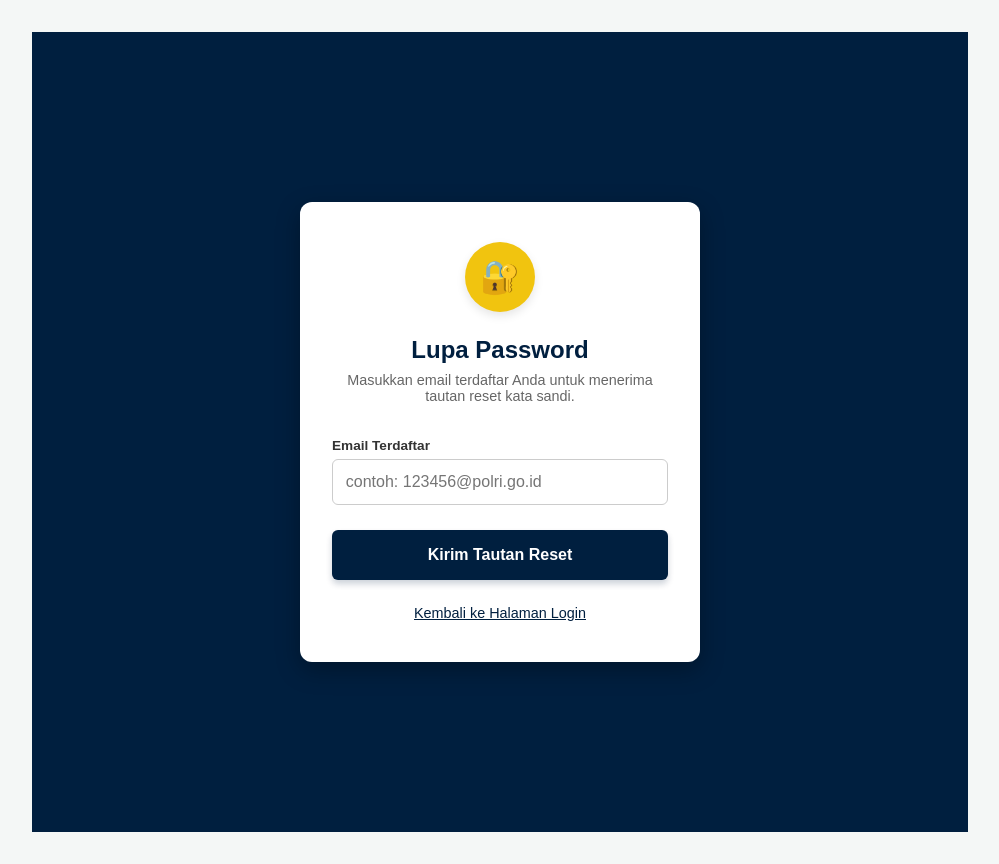
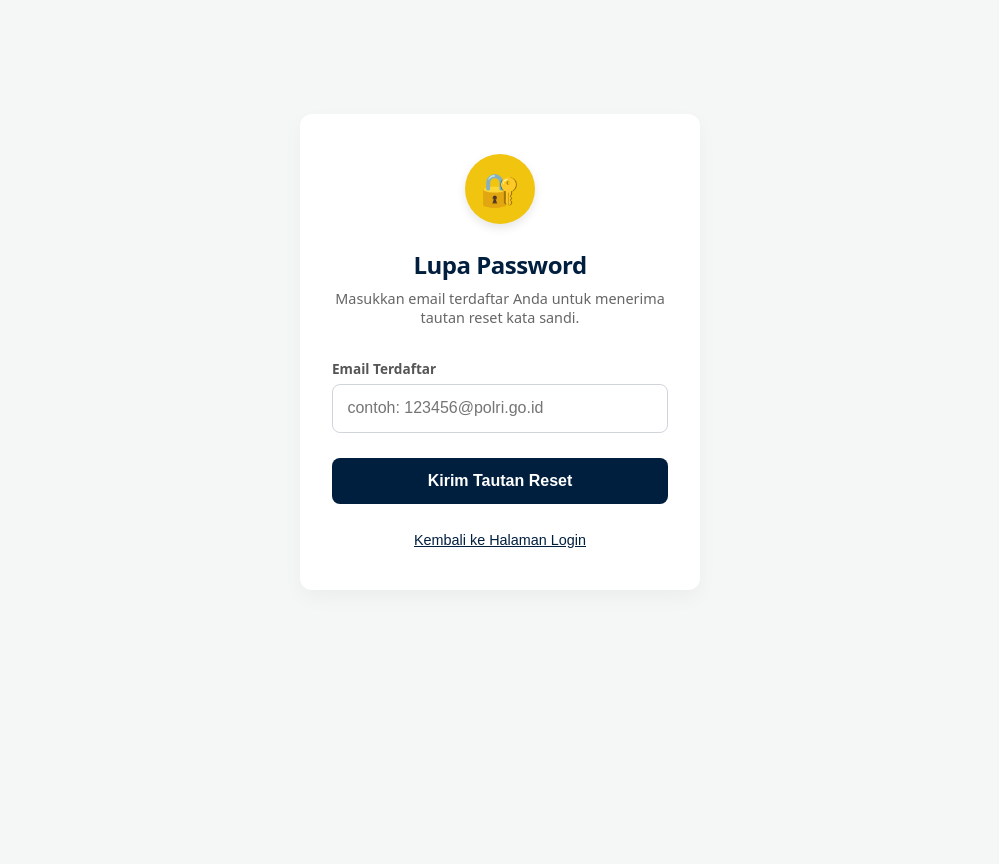
Before and after one commit to e-OfficePolri/absensi-setum, a Next.js app: page /lupa-password in a window 1280 px wide. Shown: the whole page, without its empty margins (140-1139 px from the left). After the commit the page ends 800 px from the top, so only its background shows below. Built offline with nearby package versions, Linux system fonts and the light colour scheme; no server answers.

Commit message:
Update page.tsx

```diff
--- a/app/lupa-password/page.tsx
+++ b/app/lupa-password/page.tsx
@@ -1,9 +1,7 @@
 'use client';
 
-// 1. IMPORT DILETAKKAN DI PALING ATAS (Perhatikan tambahan useEffect di sini)
 import { useState, useEffect } from 'react';
 import { auth } from '../firebase';
-// Perhatikan tambahan onAuthStateChanged di sini
 import { sendPasswordResetEmail, onAuthStateChanged } from 'firebase/auth';
 import { useRouter } from 'next/navigation';
 import toast, { Toaster } from 'react-hot-toast';
@@ -14,7 +12,7 @@ export default function LupaPassword() {
 
   const router = useRouter();
 
-  // 2. KODE PERLINDUNGAN AKSES DILETAKKAN DI SINI
+  // KODE PERLINDUNGAN AKSES
   useEffect(() => {
     const unsubscribe = onAuthStateChanged(auth, (user) => {
       if (user) {
@@ -54,85 +52,52 @@ export default function LupaPassword() {
   };
 
   return (
-    <main style={{
-      display: 'flex',
-      justifyContent: 'center',
-      alignItems: 'center',
-      minHeight: '100vh',
-      backgroundColor: '#001f3f',
-      fontFamily: 'Arial, sans-serif',
-      padding: '1rem'
-    }}>
+    // Memastikan posisi card berada di tengah layar
+    <main style={{ display: 'flex', justifyContent: 'center', alignItems: 'center', minHeight: '85vh' }}>
       <Toaster position="top-center" reverseOrder={false} />
 
-      <div style={{
-        background: 'white',
-        padding: '2.5rem 2rem',
-        borderRadius: '12px',
-        boxShadow: '0 8px 24px rgba(0,0,0,0.3)',
-        width: '100%',
-        maxWidth: '400px',
-        textAlign: 'center'
-      }}>
+      {/* Menggunakan class .card dari globals.css */}
+      <div className="card" style={{ width: '100%', maxWidth: '400px', textAlign: 'center', padding: '2.5rem 2rem' }}>
 
+        {/* Ikon Gembok */}
         <div style={{
-          width: '70px',
-          height: '70px',
-          backgroundColor: '#f1c40f',
-          borderRadius: '50%',
-          margin: '0 auto 1.5rem',
-          display: 'flex',
-          justifyContent: 'center',
-          alignItems: 'center',
-          boxShadow: '0 4px 10px rgba(0,0,0,0.1)'
+          width: '70px', height: '70px', backgroundColor: '#f1c40f', borderRadius: '50%',
+          margin: '0 auto 1.5rem', display: 'flex', justifyContent: 'center',
+          alignItems: 'center', boxShadow: '0 4px 10px rgba(0,0,0,0.1)'
         }}>
           <span style={{ fontSize: '2rem' }}>🔐</span>
         </div>
 
-        <h2 style={{ margin: '0 0 0.5rem', color: '#001f3f', fontSize: '1.5rem' }}>Lupa Password</h2>
+        {/* Judul menggunakan class .page-title */}
+        <h2 className="page-title" style={{ marginBottom: '0.5rem', fontSize: '1.5rem' }}>Lupa Password</h2>
         <p style={{ margin: '0 0 2rem', color: '#666', fontSize: '0.9rem' }}>Masukkan email terdaftar Anda untuk menerima tautan reset kata sandi.</p>
 
         <form onSubmit={handleReset} style={{ display: 'flex', flexDirection: 'column', gap: '15px', textAlign: 'left' }}>
           <div>
-            <label style={{ fontSize: '0.85rem', fontWeight: 'bold', color: '#333' }}>Email Terdaftar</label>
+            <label style={{ display: 'block', marginBottom: '6px', fontSize: '0.85rem', fontWeight: 'bold', color: '#555' }}>Email Terdaftar</label>
             <input
               type="email"
               placeholder="contoh: 123456@polri.go.id"
+              className="modern-input"
               value={email}
               onChange={(e) => setEmail(e.target.value)}
               required
-              style={{
-                width: '100%',
-                padding: '0.8rem',
-                marginTop: '5px',
-                borderRadius: '6px',
-                border: '1px solid #ccc',
-                boxSizing: 'border-box',
-                fontSize: '1rem'
-              }}
+              style={{ width: '100%' }}
             />
           </div>
 
+          {/* Tombol menggunakan class .btn-primary */}
           <button
             type="submit"
             disabled={loading}
-            style={{
-              padding: '1rem',
-              background: '#001f3f',
-              color: 'white',
-              border: 'none',
-              borderRadius: '6px',
-              fontWeight: 'bold',
-              cursor: 'pointer',
-              marginTop: '10px',
-              fontSize: '1rem',
-              boxShadow: '0 4px 6px rgba(0, 31, 63, 0.2)'
-            }}
+            className="btn-primary"
+            style={{ width: '100%', marginTop: '10px' }}
           >
             {loading ? 'Mengirim...' : 'Kirim Tautan Reset'}
           </button>
         </form>
 
+        {/* Tombol Kembali */}
         <div style={{ marginTop: '1.5rem' }}>
           <button
             onClick={() => router.push('/login')}
```
